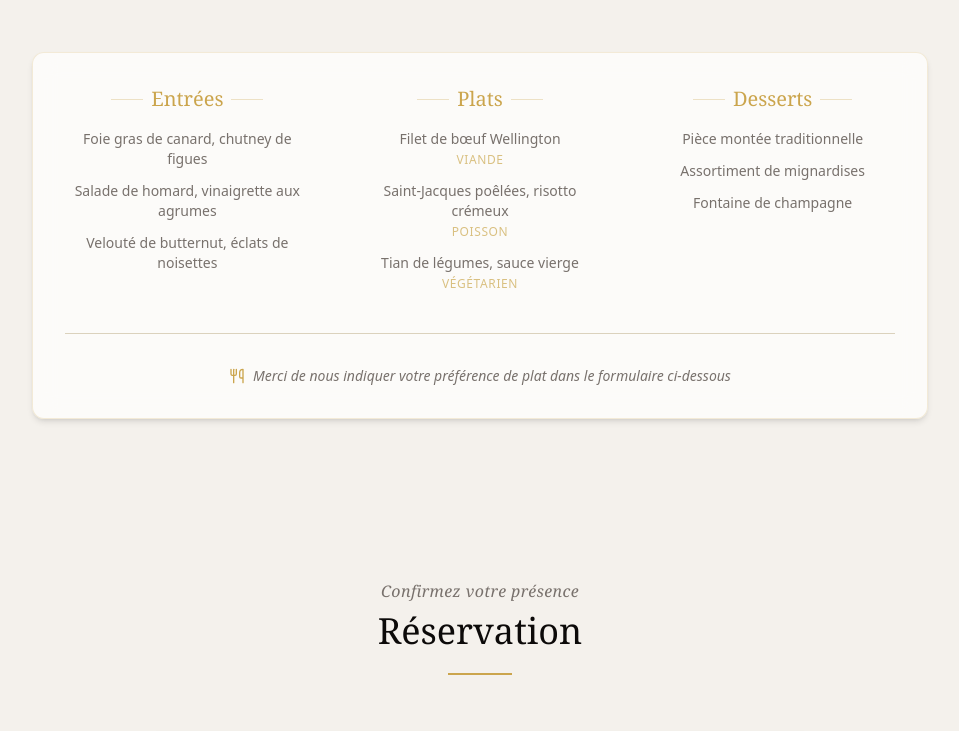
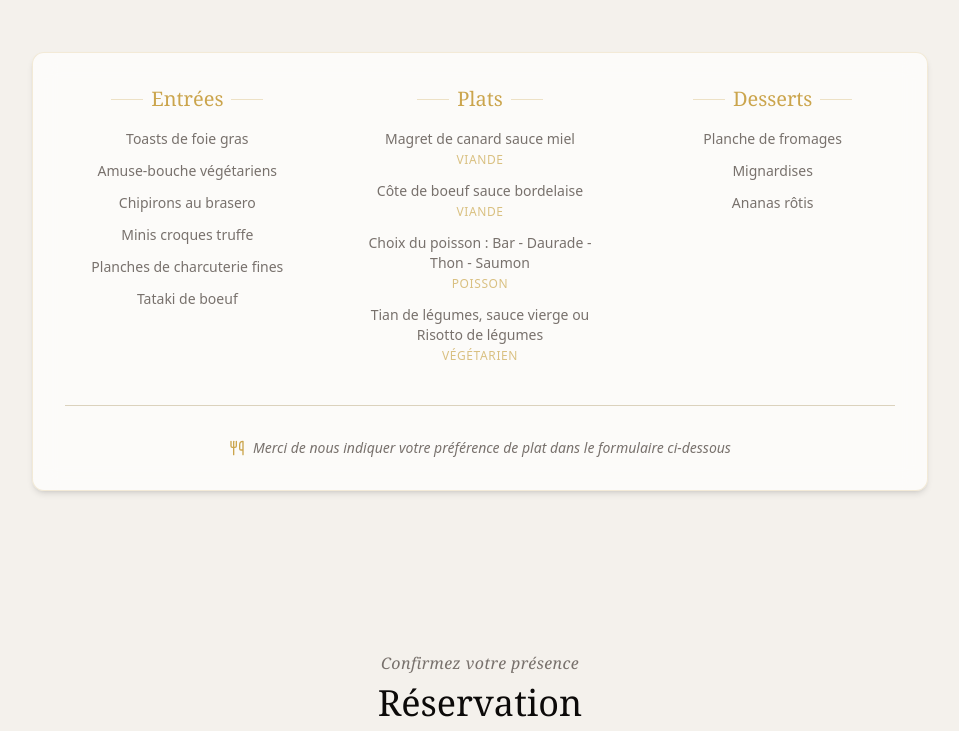
Before and after one commit to nicochnz/wedding_website, a Next.js app: page / in a window 1280 px wide. Shown: the part 980-1711 px from the top of the page, without its empty margins (160-1119 px from the left). Built offline with nearby package versions, Linux system fonts and the light colour scheme.

Commit message:
add: menu and rsvp section

```diff
--- a/app/globals.css
+++ b/app/globals.css
@@ -109,7 +109,7 @@
   }
 
   .card-wedding {
-    @apply bg-white/70 backdrop-blur-md text-card-foreground rounded-xl border border-primary/20 shadow-md p-8 transition-shadow duration-300 hover:shadow-xl;
+    @apply bg-white/70 backdrop-blur-md text-card-foreground rounded-xl border border-primary/20 shadow-md p-8;
   }
 
   .nav-link-wedding {
--- a/app/menusection.tsx
+++ b/app/menusection.tsx
@@ -2,19 +2,23 @@ import { Utensils } from 'lucide-react';
 
 const menuItems = {
   entrees: [
-    'Foie gras de canard, chutney de figues',
-    'Salade de homard, vinaigrette aux agrumes',
-    'Velouté de butternut, éclats de noisettes',
+    'Toasts de foie gras',
+    'Amuse-bouche végétariens',
+    'Chipirons au brasero',
+    'Minis croques truffe',
+    'Planches de charcuterie fines',
+    'Tataki de boeuf',
   ],
   plats: [
-    { name: 'Filet de bœuf Wellington', type: 'Viande' },
-    { name: 'Saint-Jacques poêlées, risotto crémeux', type: 'Poisson' },
-    { name: 'Tian de légumes, sauce vierge', type: 'Végétarien' },
+    { name: 'Magret de canard sauce miel', type: 'Viande' },
+    { name: 'Côte de boeuf sauce bordelaise', type: 'Viande' },
+    { name: 'Choix du poisson : Bar - Daurade - Thon - Saumon', type: 'Poisson' },
+    { name: 'Tian de légumes, sauce vierge ou Risotto de légumes', type: 'Végétarien' },
   ],
   desserts: [
-    'Pièce montée traditionnelle',
-    'Assortiment de mignardises',
-    'Fontaine de champagne',
+    'Planche de fromages',
+    'Mignardises',
+    'Ananas rôtis',
   ],
 };
 
--- a/app/rsvpform.tsx
+++ b/app/rsvpform.tsx
@@ -18,8 +18,8 @@ const days = [
 ];
 
 const mealOptions = [
-  { value: 'viande', label: 'Viande', description: 'Filet de bœuf Wellington' },
-  { value: 'poisson', label: 'Poisson', description: 'Saint-Jacques poêlées' },
+  { value: 'viande', label: 'Viande', description: 'Magret de canard & côte de boeuf' },
+  { value: 'poisson', label: 'Poisson', description: 'Bar - Daurade - Thon - Saumon' },
   { value: 'vegetarien', label: 'Végétarien', description: 'Tian de légumes' },
 ];
 
@@ -180,12 +180,12 @@ const RSVPForm = () => {
             {/* Allergies */}
             <div className="space-y-2">
               <Label htmlFor="allergies" className="text-sm font-medium">
-                Allergies ou régimes spéciaux (optionnel)
+                Allergies ou poissons préférés (optionnel)
               </Label>
               <Input
                 id="allergies"
                 name="allergies"
-                placeholder="Indiquez vos restrictions alimentaires..."
+                placeholder="Indiquez vos allergies ou poissons préférés..."
                 className="bg-white/50 border-primary/20 focus:ring-primary focus:border-primary"
               />
             </div>
```
